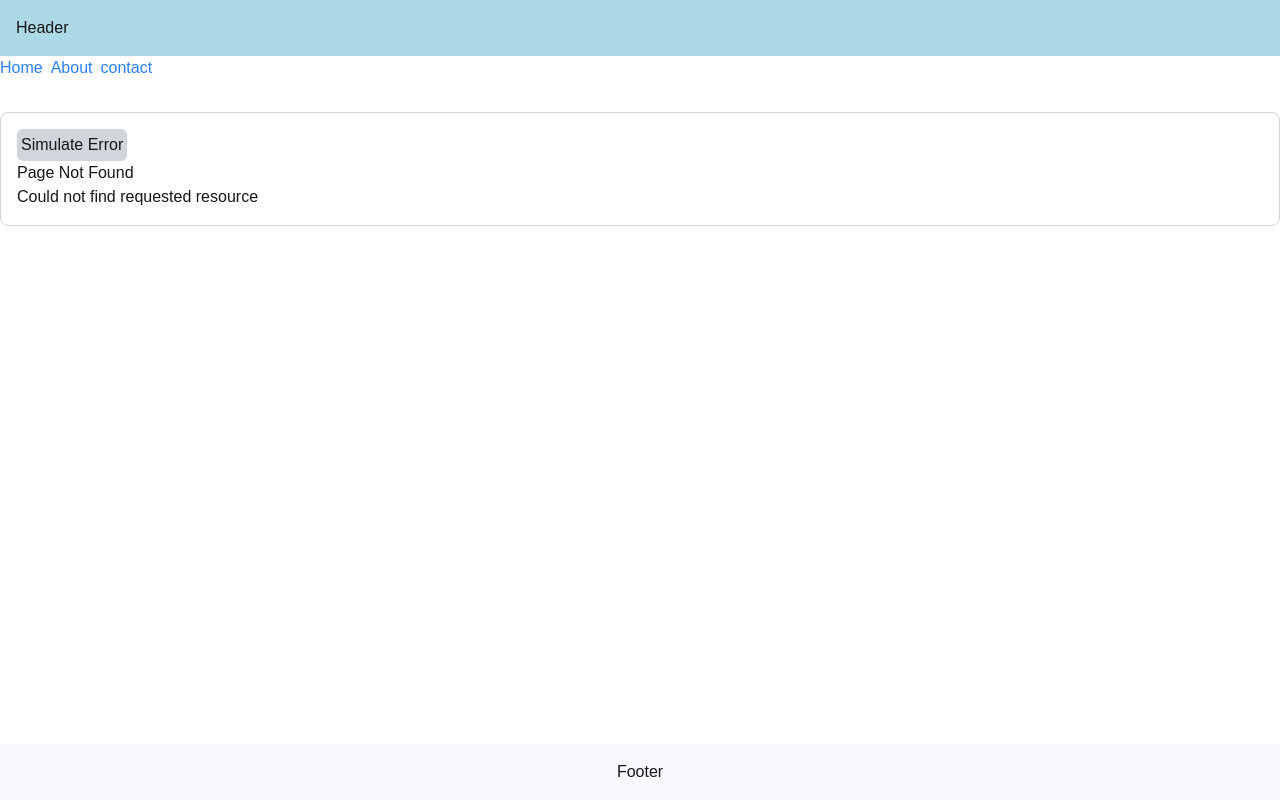
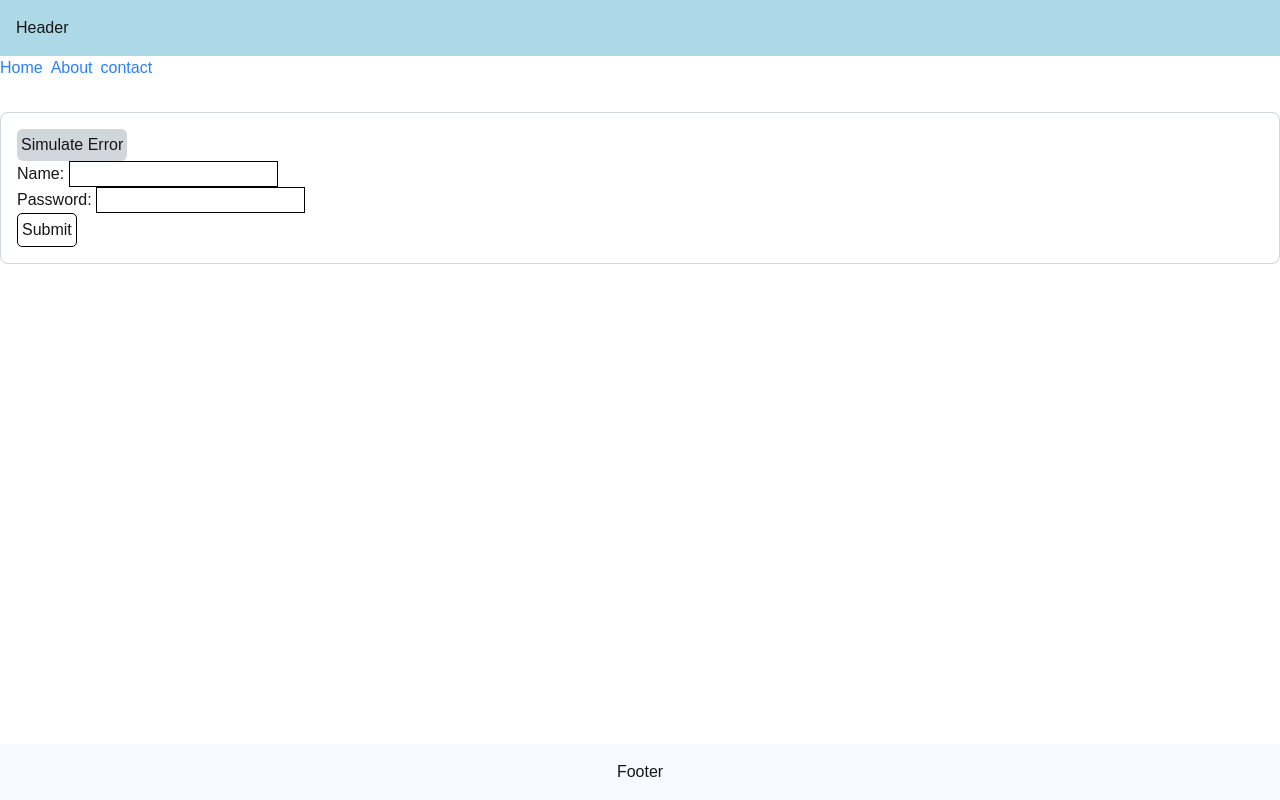
Before and after one commit to mdmusharruf13/nextjs-learning, a Next.js app in the folder nextjs-15_ce/: page /concepts/server-actions/form-server-action in a window 1280 px wide. Before the commit this address had no page. Built offline with nearby package versions, Linux system fonts and the light colour scheme; no server answers.

Commit message:
forms with Server Actions

```diff
--- /dev/null
+++ b/nextjs-15_ce/src/app/concepts/server-actions/form-server-action/page.tsx
@@ -0,0 +1,45 @@
+import { connectToDB } from "@/utils/mongodb";
+
+export default function AddProduct() {
+  const styles = {
+    input: {
+      border: "1px solid black",
+    },
+    button: {
+      border: "1px solid black",
+      padding: "4px",
+      cursor: "pointer",
+      borderRadius: "5px",
+    },
+  };
+
+  async function submitForm(formData: any) {
+    "use server";
+
+    const name = formData.get("name");
+    const password = formData.get("pswd");
+
+    const client = await connectToDB();
+    const db = client.db("practice");
+    const forms = db.collection("forms");
+    const result = await forms.insertOne({ name, password });
+
+    console.log(result);
+  }
+
+  return (
+    <form action={submitForm}>
+      <section>
+        <label htmlFor="name">Name: </label>
+        <input type="text" name="name" id="name" style={styles.input} />
+      </section>
+
+      <section>
+        <label htmlFor="pswd">Password: </label>
+        <input type="password" name="pswd" id="pswd" style={styles.input} />
+      </section>
+
+      <input type="submit" value="Submit" style={styles.button} />
+    </form>
+  );
+}
--- /dev/null
+++ b/nextjs-15_ce/src/utils/mongodb.ts
@@ -0,0 +1,11 @@
+import { MongoClient } from "mongodb";
+
+const uri = process.env.MONGODB_URI;
+
+export async function connectToDB() {
+    if(!uri) throw new Error("Please define MONGO_URI");
+
+    const client = new MongoClient(uri);
+    await client.connect();
+    return client;
+}
```
Also changed, not shown: nextjs-15_ce/package.json (+7 -6 lines), 2 other files (tests, documents, lock files or other folders).
